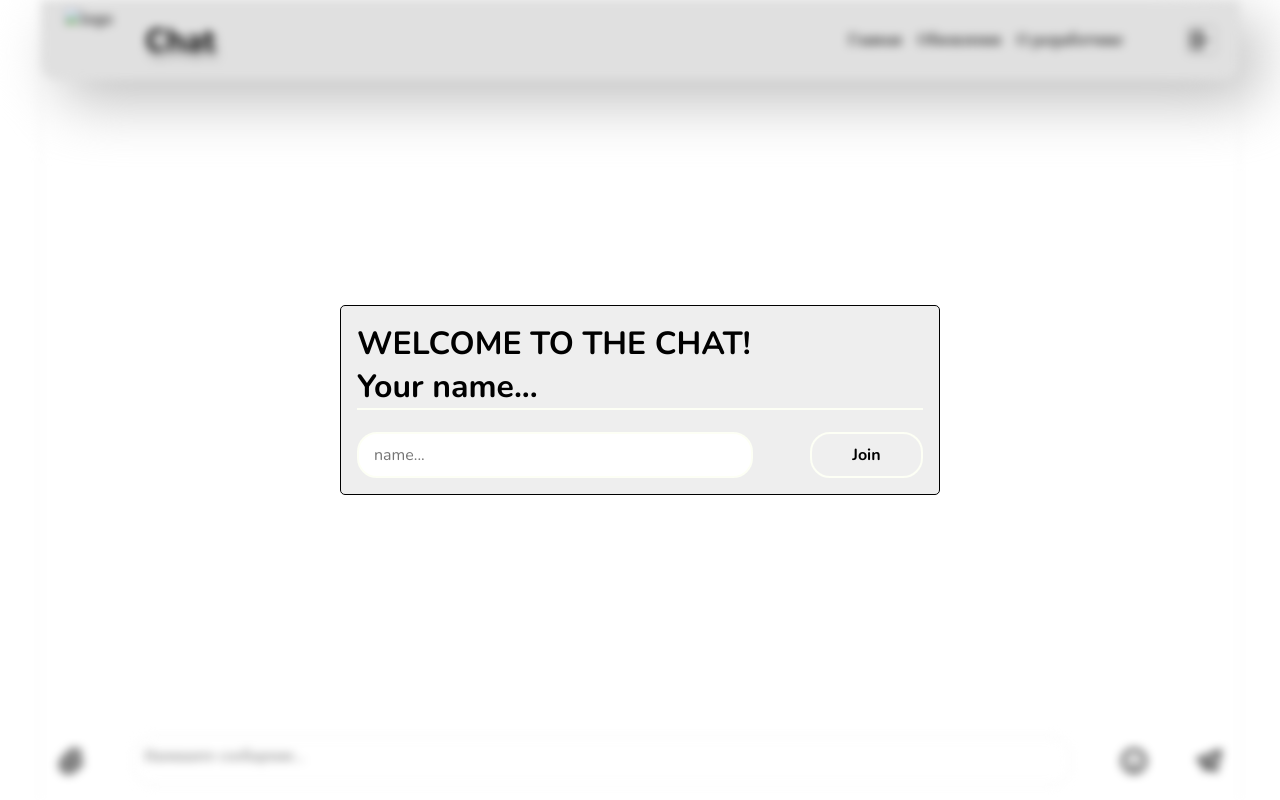
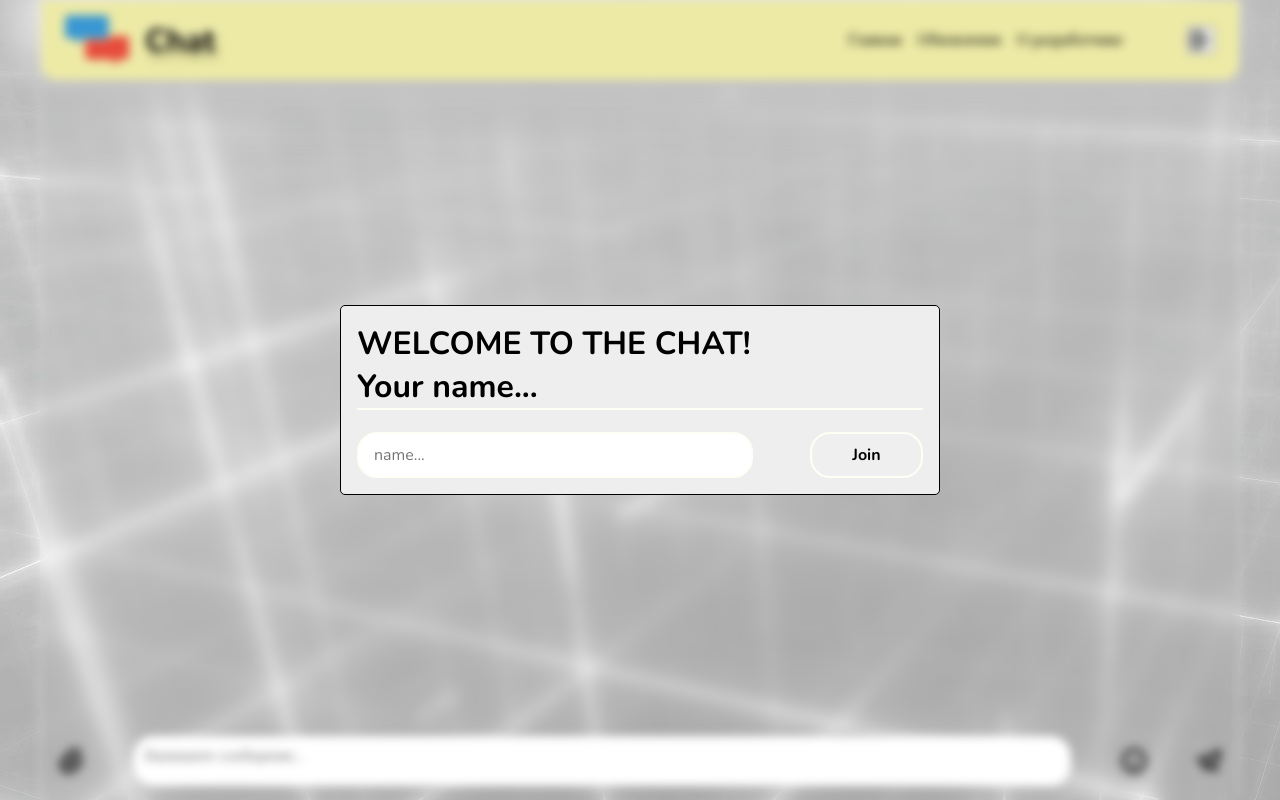
Before and after one commit to TEMAS629/Socket.IO, a website: page public/index.html in a window 1280 px wide. Drawn offline with nearby package versions, Linux system fonts and the light colour scheme.

Commit message:
Add files via upload

```diff
--- a/public/index.html
+++ b/public/index.html
@@ -17,7 +17,7 @@
     <div class="container blur-element">
         <div class="header">
             <div class="logo">
-                <img src="img/logo.png" alt="logo">
+                <img src="img/logo1.png" alt="logo">
                 <div class="logoname">Chat</div>
             </div>
             <ul>
--- a/public/style.css
+++ b/public/style.css
@@ -14,7 +14,7 @@ body {
     width: 100%;
     height: 100vh;
     overflow-x: hidden;
-    background-image: url("img/background.jpg");
+    background-image: url(img/background.jpg)
 }
 
 a {
@@ -52,7 +52,7 @@ a {
     justify-content: space-between;
     padding: 0.5em 1.5em;
     border-radius: 0 0 1em 1em;
-    background: #e0e0e0;
+    background: #edeaa6;
     box-shadow:  20px 20px 60px #bebebe, -20px -20px 60px #ffffff;
 }
 /* Лого */
```
Also changed, not shown: public/img/background.jpg (added), public/img/logo.png (added), public/img/logo1.png (added), 1 other file.
